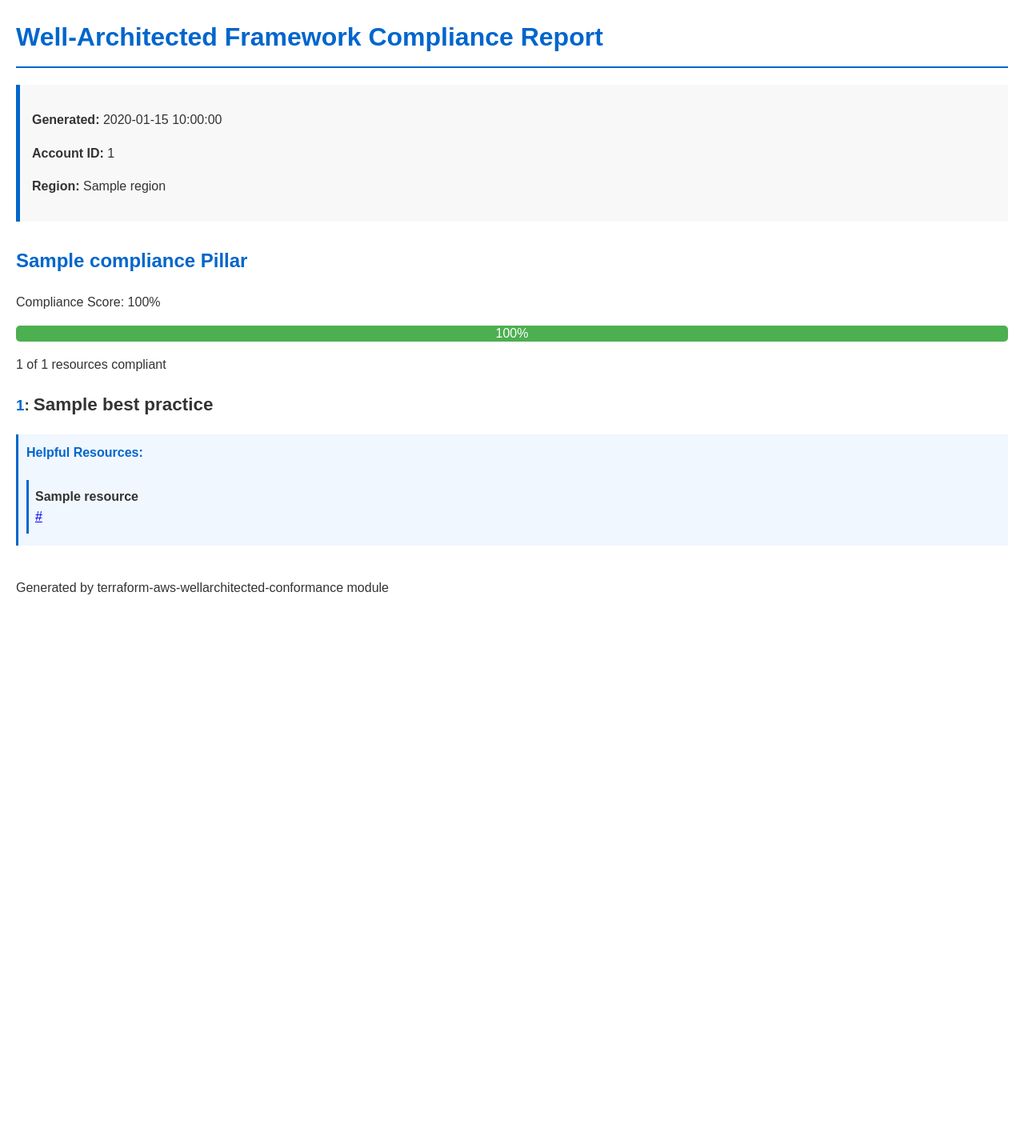
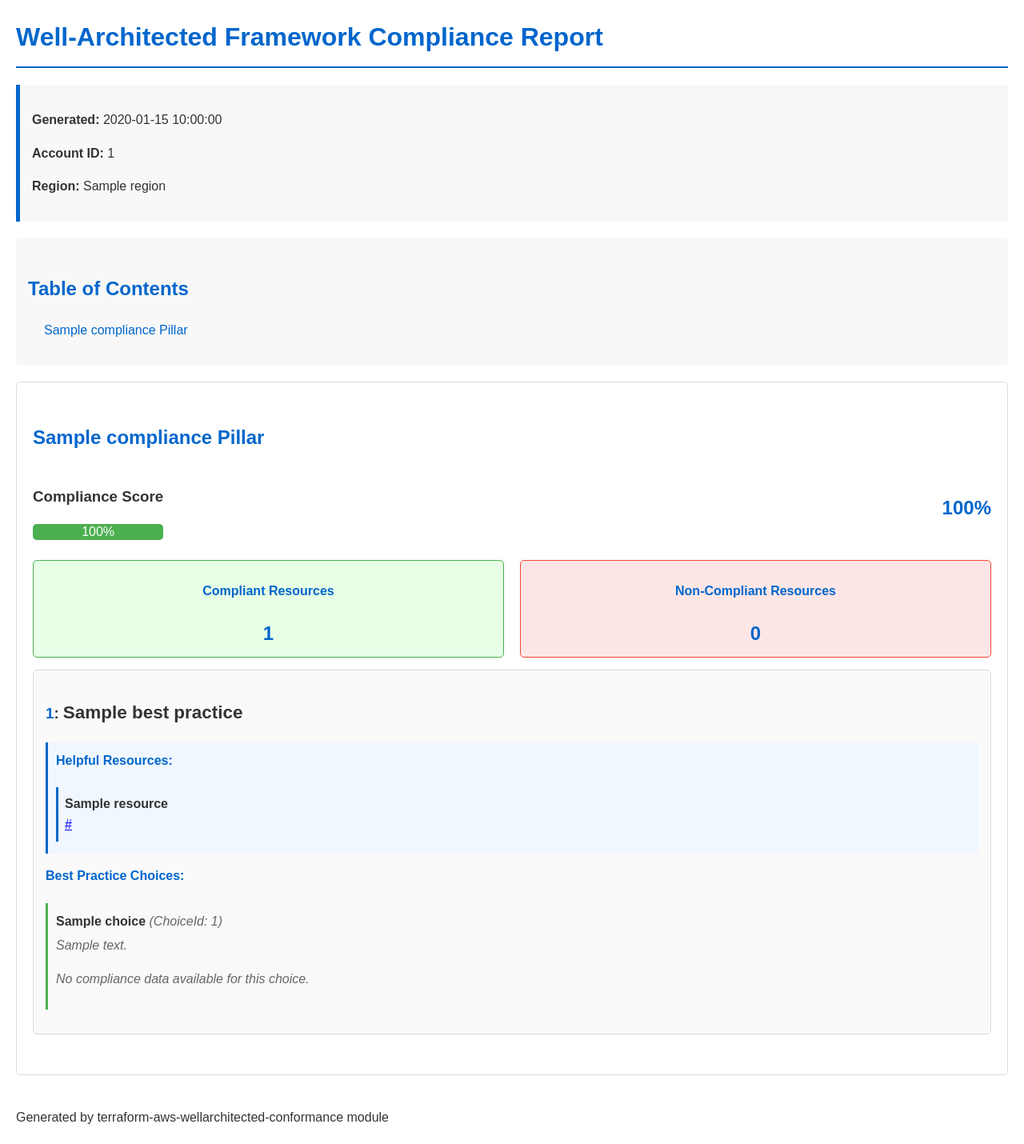
Before and after one commit to soprasteria/terraform-aws-wellarchitected-conformance, a Python web app: template src/wa_report_generator/templates/report_template.html in a window 1280 px wide. Shown: the whole page at 80% size. Before the commit the page ends 743 px from the top, so only its background shows below. Run offline with Jinja, Linux system fonts and the light colour scheme; the template is opened without the code that fills it: most values are stand-ins (such as "Sample title", 1, 10 or a date in 2020).

Commit message:
feat-output-report: Ouput report enhancements.

```diff
--- a/src/wa_report_generator/templates/report_template.html
+++ b/src/wa_report_generator/templates/report_template.html
@@ -61,6 +61,9 @@
         }
         .pillar-section {
             margin-bottom: 40px;
+            border: 1px solid #ddd;
+            padding: 20px;
+            border-radius: 5px;
         }
         .progress-bar {
             width: 100%;
@@ -101,6 +104,13 @@
         .question-id {
             font-weight: bold;
             color: #0066cc;
+        }
+        .question-section {
+            margin-bottom: 30px;
+            border: 1px solid #ddd;
+            padding: 15px;
+            border-radius: 5px;
+            background-color: #fafafa;
         }
         .choice-section {
             margin: 15px 0;
@@ -149,6 +159,56 @@
         .helpful-resource-url {
             word-break: break-all;
         }
+        .toc {
+            background-color: #f8f8f8;
+            padding: 15px;
+            margin-bottom: 20px;
+            border-radius: 5px;
+        }
+        .toc ul {
+            list-style-type: none;
+            padding-left: 20px;
+        }
+        .toc li {
+            margin-bottom: 5px;
+        }
+        .toc a {
+            text-decoration: none;
+            color: #0066cc;
+        }
+        .toc a:hover {
+            text-decoration: underline;
+        }
+        .pillar-summary {
+            display: flex;
+            justify-content: space-between;
+            align-items: center;
+            margin-bottom: 15px;
+        }
+        .pillar-score {
+            font-size: 1.5em;
+            font-weight: bold;
+            color: #0066cc;
+        }
+        .compliance-summary {
+            display: flex;
+            gap: 20px;
+            margin-bottom: 15px;
+        }
+        .compliance-stat {
+            padding: 10px;
+            border-radius: 5px;
+            flex: 1;
+            text-align: center;
+        }
+        .compliant-stat {
+            background-color: #e6ffe6;
+            border: 1px solid #4CAF50;
+        }
+        .non-compliant-stat {
+            background-color: #ffe6e6;
+            border: 1px solid #f44336;
+        }
     </style>
 </head>
 <body>
@@ -159,8 +219,18 @@
         <p><strong>Region:</strong> {{ region }}</p>
     </div>
 
+    <!-- Table of Contents -->
+    <div class="toc">
+        <h2>Table of Contents</h2>
+        <ul>
             {% for pillar_name, pillar_data in compliance_data.items() %}
-    <div class="pillar-section">
+                <li><a href="#{{ pillar_name | lower | replace(' ', '-') }}">{{ pillar_name }} Pillar</a></li>
+            {% endfor %}
+        </ul>
+    </div>
+
+    {% for pillar_name, pillar_data in compliance_data.items() %}
+    <div class="pillar-section" id="{{ pillar_name | lower | replace(' ', '-') }}">
         <h2>{{ pillar_name }} Pillar</h2>
 
         {% set compliant_count = namespace(value=0) %}
@@ -180,21 +250,37 @@
             {% set compliance_score = (compliant_count.value / total_count.value * 100) | int %}
         {% endif %}
 
-        <p>Compliance Score: {{ compliance_score }}%</p>
+        <div class="pillar-summary">
+            <div>
+                <h3>Compliance Score</h3>
                 <div class="progress-bar">
                     <div class="progress" style="width: {{ compliance_score }}%">
                         {{ compliance_score }}%
                     </div>
                 </div>
-        <p>{{ compliant_count.value }} of {{ total_count.value }} resources compliant</p>
+            </div>
+            <div class="pillar-score">{{ compliance_score }}%</div>
+        </div>
+
+        <div class="compliance-summary">
+            <div class="compliance-stat compliant-stat">
+                <h4>Compliant Resources</h4>
+                <div class="pillar-score">{{ compliant_count.value }}</div>
+            </div>
+            <div class="compliance-stat non-compliant-stat">
+                <h4>Non-Compliant Resources</h4>
+                <div class="pillar-score">{{ total_count.value - compliant_count.value }}</div>
+            </div>
+        </div>
 
         {% for best_practice_id, best_practice_data in pillar_data.items() %}
-            {% if best_practice_data.resources %}
+            <div class="question-section">
                 <h3>
                     <span class="question-id">{{ best_practice_id }}</span>:
                     <span class="question-title">{{ best_practice_data.title }}</span>
                 </h3>
 
+                <!-- Helpful Resources -->
                 {% if best_practice_data.helpful_resources and best_practice_data.helpful_resources|length > 0 %}
                 <div class="resources">
                     <h4>Helpful Resources:</h4>
@@ -207,15 +293,18 @@
                 </div>
                 {% endif %}
 
+                <!-- Choices with Resources -->
                 {% if best_practice_data.choices and best_practice_data.choices|length > 0 %}
+                    <h4>Best Practice Choices:</h4>
                     {% for choice_id, choice_data in best_practice_data.choices.items() %}
-                        {% if choice_data.resources and choice_data.resources|length > 0 %}
                         <div class="choice-section">
                             <div class="choice-title">{{ choice_data.title }} <span class="choice-id">(ChoiceId: {{ choice_id }})</span></div>
                             {% if choice_data.description %}
                                 <div class="choice-description">{{ choice_data.description }}</div>
                             {% endif %}
 
+                            {% if choice_data.resources and choice_data.resources|length > 0 %}
+                                <h5>Compliance Results:</h5>
                                 <table>
                                     <thead>
                                         <tr>
@@ -241,11 +330,14 @@
                                         {% endfor %}
                                     </tbody>
                                 </table>
+                            {% else %}
+                                <p class="no-resources">No compliance data available for this choice.</p>
+                            {% endif %}
                         </div>
-                        {% endif %}
                     {% endfor %}
                 {% endif %}
 
+                <!-- Resources Without Choice Mapping -->
                 {% set resources_without_choice = [] %}
                 {% for resource in best_practice_data.resources %}
                     {% if not resource.choice_id %}
@@ -281,7 +373,7 @@
                         </tbody>
                     </table>
                 {% endif %}
-            {% endif %}
+            </div>
         {% endfor %}
     </div>
     {% endfor %}
```
Lines whose indentation alone changed are shown as unchanged.
